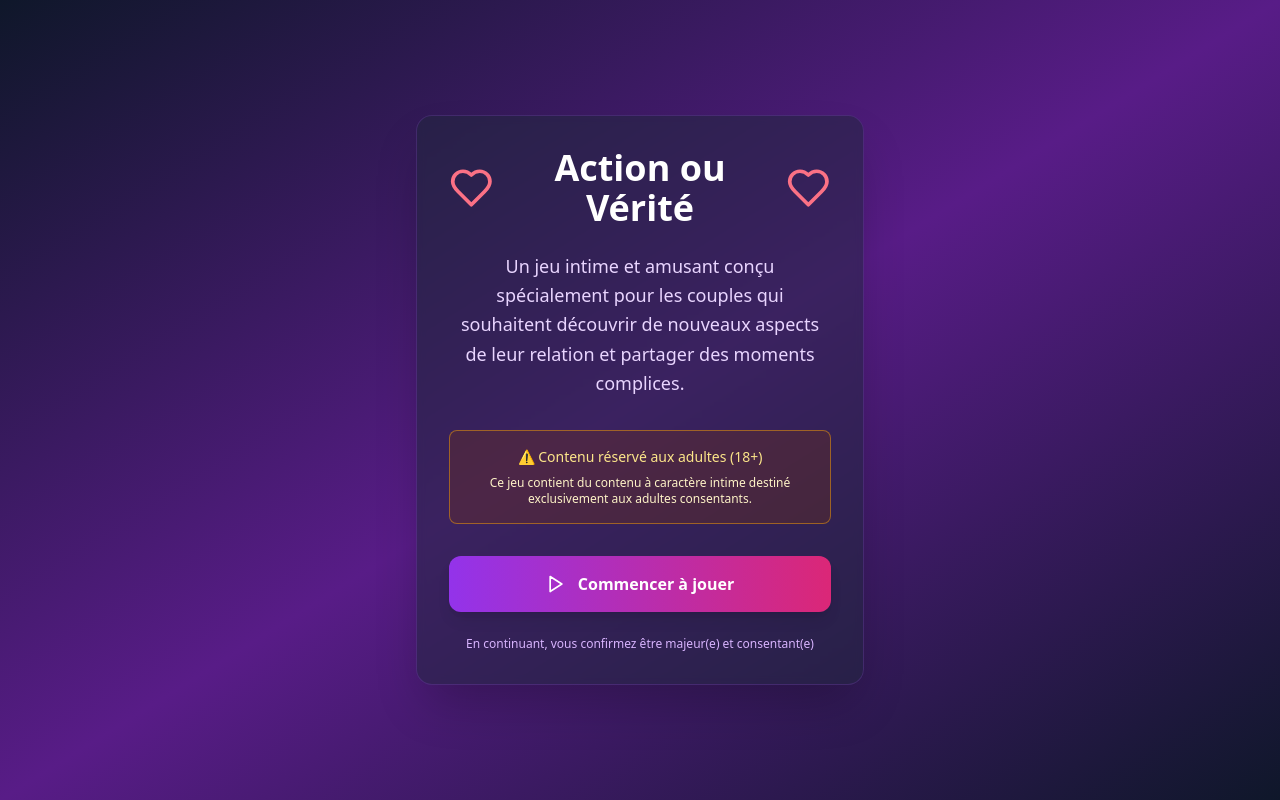
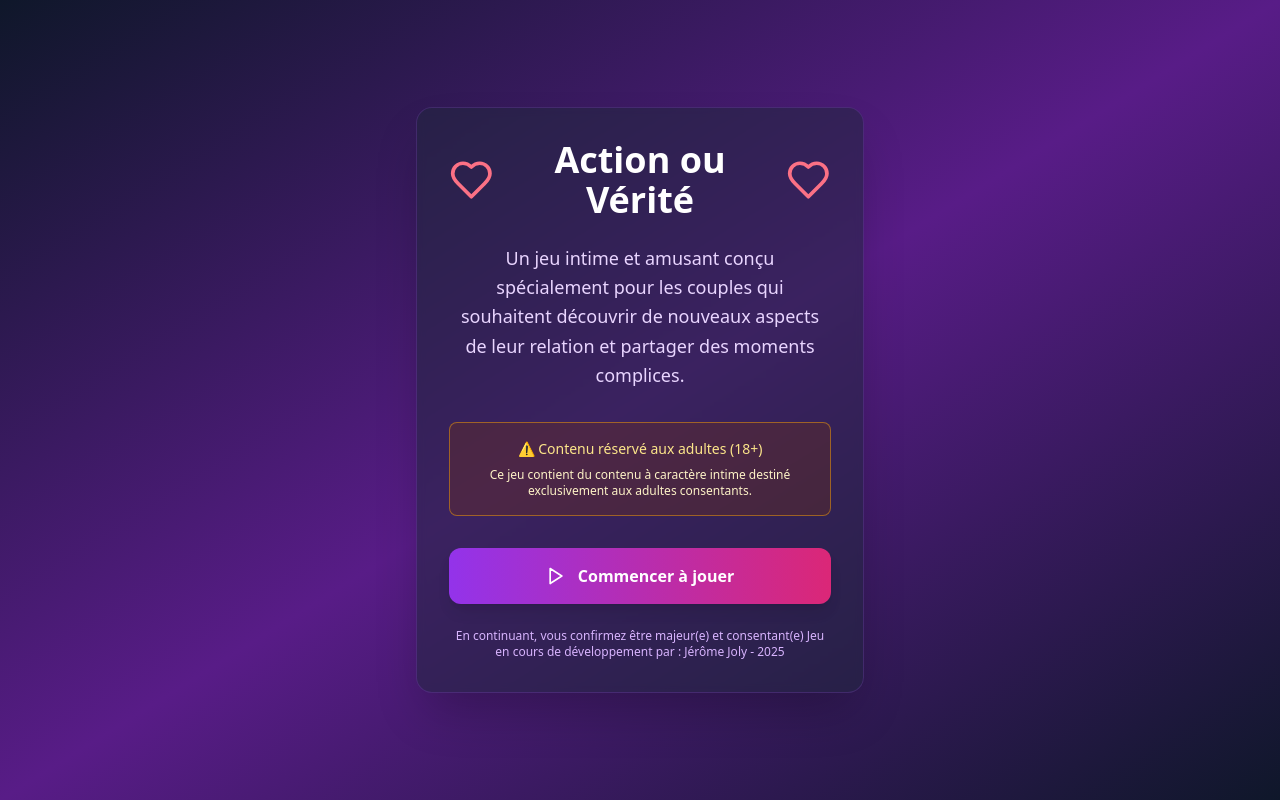
Before and after one commit to alastrass/18, a React (Vite) app: page / in a window 1280 px wide. Built offline with nearby package versions, Linux system fonts and the light colour scheme.

Commit message:
Updated WelcomeScreen.tsx

```diff
--- a/src/components/WelcomeScreen.tsx
+++ b/src/components/WelcomeScreen.tsx
@@ -40,6 +40,7 @@ const WelcomeScreen: React.FC<WelcomeScreenProps> = ({ onStart }) => {
 
           <p className="text-purple-300 text-xs mt-6">
             En continuant, vous confirmez être majeur(e) et consentant(e)
+            Jeu en cours de développement par : Jérôme Joly - 2025
           </p>
         </div>
       </div>
```
